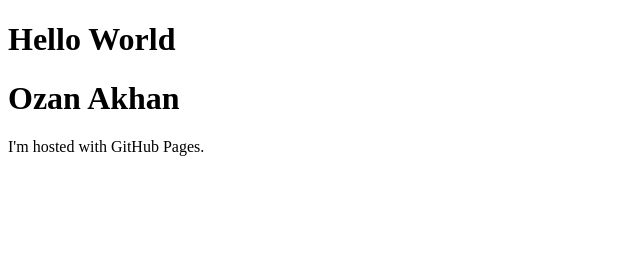
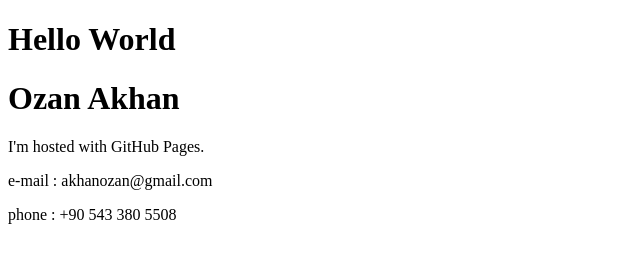
Before and after one commit to znkhn/znkhn.github.io, a plain HTML site: page index.html in a window 1280 px wide. Shown: the whole page, without its empty margins (0-640 px from the left). Drawn offline with Linux system fonts and the light colour scheme.

Commit message:
Update index.html
Contact Informations added.

```diff
--- a/index.html
+++ b/index.html
@@ -5,5 +5,9 @@
 <h1>Ozan Akhan</h1>
 
 <p>I'm hosted with GitHub Pages.</p>
+<p>e-mail : akhanozan@gmail.com</p>
+<p>phone : +90 543 380 5508</p>
+
+
 </body>
 </html>
```
